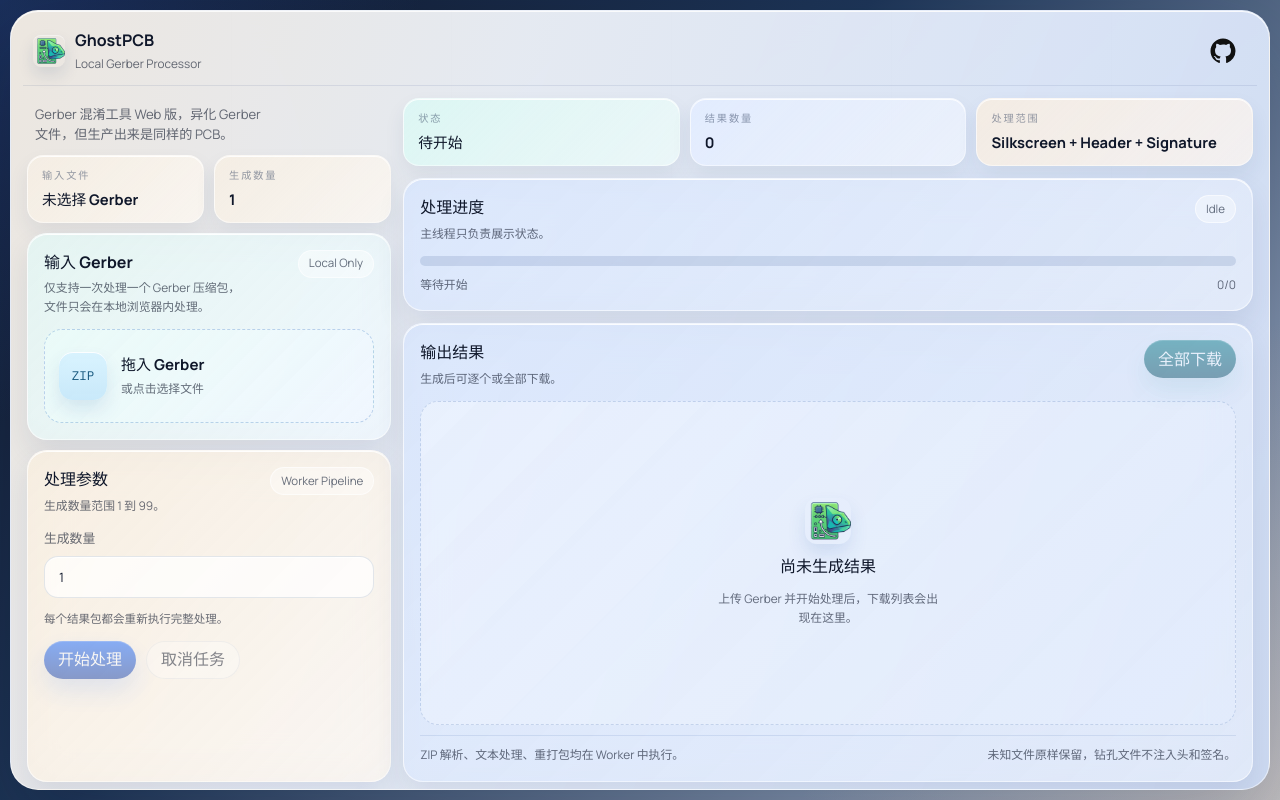
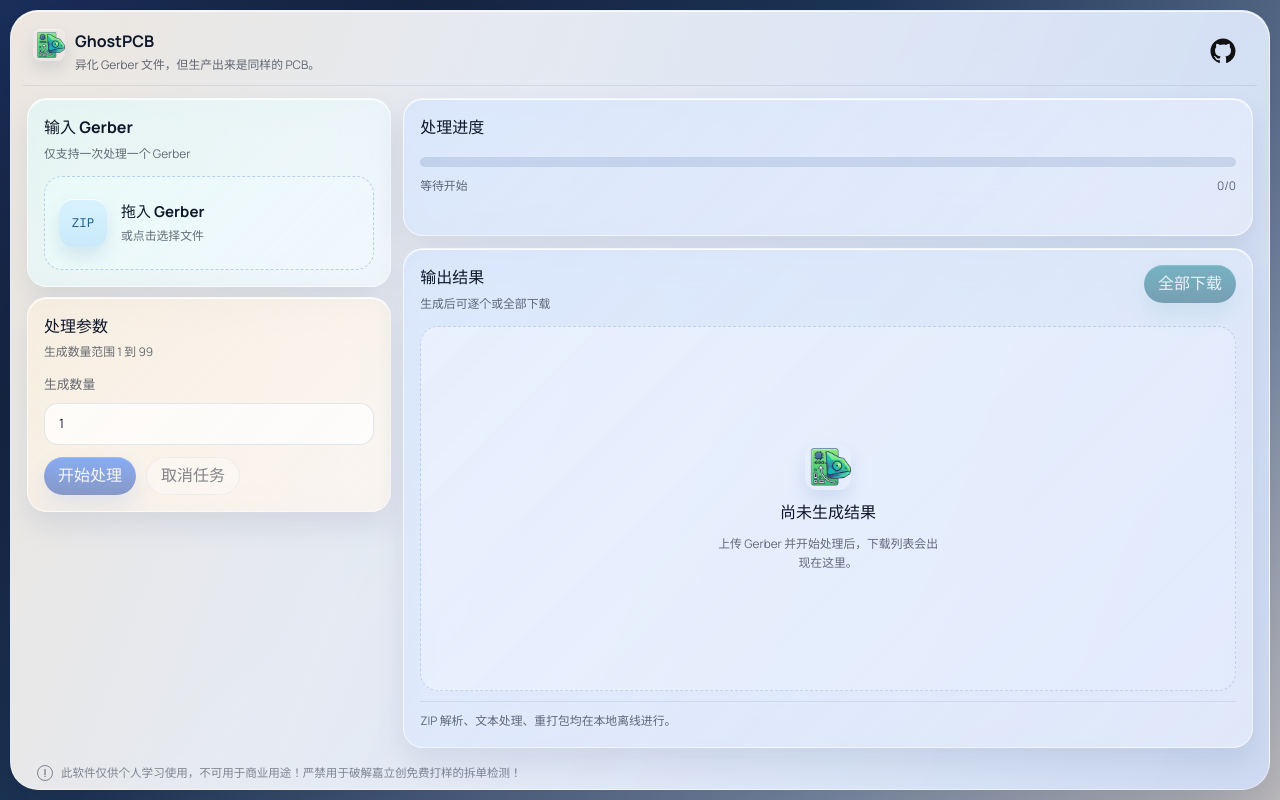
Before and after one commit to Nitmi/GhostPCB-Web, a React (Vite) app: page / in a window 1280 px wide. Built offline with nearby package versions, Linux system fonts and the light colour scheme.

Commit message:
简化页面

```diff
--- a/src/app/App.tsx
+++ b/src/app/App.tsx
@@ -125,17 +125,6 @@ function App() {
   };
 
   const isRunning = status === "running";
-  const outputCount = results.length;
-  const fileLabel = selectedFile ? selectedFile.name : "未选择 Gerber";
-  const statusLabel =
-    status === "running"
-      ? "处理中"
-      : status === "success"
-        ? "已完成"
-        : status === "error"
-          ? "异常"
-          : "待开始";
-
   return (
     <main className="app-shell">
       <section className="app-window">
@@ -146,7 +135,7 @@ function App() {
             <img className="window-app-icon" src="/icon.png" alt="" />
             <div className="window-app-copy">
               <strong>GhostPCB</strong>
-              <span>Local Gerber Processor</span>
+              <span>异化 Gerber 文件，但生产出来是同样的 PCB。</span>
             </div>
           </div>
 
@@ -171,24 +160,6 @@ function App() {
 
         <section id="workspace" className="workspace-body">
           <aside className="workspace-sidebar">
-            <div className="sidebar-intro">
-              <p>
-                Gerber 混淆工具 Web 版，异化 Gerber 文件，但生产出来是同样的
-                PCB。
-              </p>
-            </div>
-
-            <div className="sidebar-metrics">
-              <div className="metric-item">
-                <span>输入文件</span>
-                <strong>{fileLabel}</strong>
-              </div>
-              <div className="metric-item">
-                <span>生成数量</span>
-                <strong>{count}</strong>
-              </div>
-            </div>
-
             <UploadPanel
               selectedFile={selectedFile}
               disabled={isRunning}
@@ -209,24 +180,8 @@ function App() {
           </aside>
 
           <section className="workspace-main">
-            <div className="main-summary">
-              <div className="summary-card">
-                <span>状态</span>
-                <strong>{statusLabel}</strong>
-              </div>
-              <div className="summary-card">
-                <span>结果数量</span>
-                <strong>{outputCount}</strong>
-              </div>
-              <div className="summary-card">
-                <span>处理范围</span>
-                <strong>Silkscreen + Header + Signature</strong>
-              </div>
-            </div>
-
             <ProgressBar
               progress={progress}
-              active={isRunning || status === "success"}
             />
             <ResultPanel
               status={status}
@@ -237,6 +192,13 @@ function App() {
             />
           </section>
         </section>
+
+        <footer className="app-disclaimer">
+          <span className="app-disclaimer-icon" aria-hidden="true">
+            !
+          </span>
+          此软件仅供个人学习使用，不可用于商业用途！严禁用于破解嘉立创免费打样的拆单检测！
+        </footer>
       </section>
     </main>
   );
--- a/src/app/app.css
+++ b/src/app/app.css
@@ -47,7 +47,7 @@
 
 .window-app {
   display: inline-flex;
-  align-items: center;
+  align-items: flex-start;
   gap: 10px;
 }
 
@@ -71,11 +71,14 @@
 }
 
 .window-app-copy span,
-.sidebar-intro p,
 .panel p,
 .result-panel-footer {
   color: var(--text-soft);
   font-size: 0.74rem;
+}
+
+.window-app-copy span {
+  line-height: 1.45;
 }
 
 .window-toolbar {
@@ -128,7 +131,7 @@
   display: grid;
   grid-template-columns: minmax(360px, 3fr) minmax(0, 7fr);
   gap: 12px;
-  height: calc(100% - 54px);
+  height: calc(100% - 88px);
   padding: 12px 4px 4px;
 }
 
@@ -140,102 +143,14 @@
 
 .workspace-sidebar {
   display: grid;
-  grid-template-rows: auto auto auto 1fr;
+  align-content: start;
   gap: 10px;
 }
 
 .workspace-main {
   display: grid;
-  grid-template-rows: auto auto 1fr;
+  grid-template-rows: auto 1fr;
   gap: 12px;
-}
-
-.sidebar-intro {
-  padding: 6px 8px 0;
-}
-
-.sidebar-intro p {
-  margin: 0;
-  max-width: 30ch;
-  font-size: 0.82rem;
-  line-height: 1.55;
-}
-
-.sidebar-metrics,
-.main-summary {
-  display: grid;
-  gap: 10px;
-}
-
-.sidebar-metrics {
-  grid-template-columns: repeat(2, minmax(0, 1fr));
-}
-
-.main-summary {
-  grid-template-columns: repeat(3, minmax(0, 1fr));
-}
-
-.metric-item,
-.summary-card {
-  min-height: 68px;
-  padding: 11px 14px;
-  border-radius: 16px;
-  border: 1px solid rgba(255, 255, 255, 0.5);
-  box-shadow:
-    inset 0 1px 0 rgba(255, 255, 255, 0.85),
-    0 10px 20px rgba(40, 60, 104, 0.08);
-}
-
-.metric-item {
-  background:
-    linear-gradient(135deg, rgba(245, 238, 228, 0.9), rgba(255, 250, 242, 0.72));
-}
-
-.summary-card {
-  background:
-    linear-gradient(135deg, rgba(225, 236, 253, 0.9), rgba(242, 246, 255, 0.72));
-}
-
-.summary-card:nth-child(1) {
-  background:
-    linear-gradient(135deg, rgba(219, 247, 244, 0.92), rgba(239, 253, 251, 0.72));
-}
-
-.summary-card:nth-child(2) {
-  background:
-    linear-gradient(135deg, rgba(226, 236, 255, 0.92), rgba(241, 246, 255, 0.72));
-}
-
-.summary-card:nth-child(3) {
-  background:
-    linear-gradient(135deg, rgba(245, 236, 226, 0.92), rgba(255, 247, 239, 0.72));
-}
-
-.summary-card:nth-child(4) {
-  background:
-    linear-gradient(135deg, rgba(231, 233, 255, 0.92), rgba(244, 246, 255, 0.72));
-}
-
-.metric-item span,
-.summary-card span {
-  display: block;
-  margin-bottom: 7px;
-  color: rgba(31, 48, 80, 0.46);
-  font-size: 0.64rem;
-  text-transform: uppercase;
-  letter-spacing: 0.18em;
-}
-
-.metric-item strong,
-.summary-card strong {
-  display: -webkit-box;
-  overflow: hidden;
-  color: var(--text);
-  font-size: 0.92rem;
-  line-height: 1.28;
-  -webkit-line-clamp: 2;
-  -webkit-box-orient: vertical;
-  word-break: break-all;
 }
 
 .panel {
@@ -546,7 +461,7 @@
 }
 
 .progress-panel {
-  min-height: 126px;
+  min-height: 138px;
 }
 
 .progress-shell {
@@ -802,6 +717,33 @@
   border-top: 1px solid rgba(52, 94, 166, 0.12);
 }
 
+.app-disclaimer {
+  position: relative;
+  z-index: 1;
+  display: flex;
+  align-items: center;
+  gap: 8px;
+  min-height: 34px;
+  padding: 8px 14px 0;
+  color: rgba(15, 23, 42, 0.48);
+  font-size: 0.72rem;
+  line-height: 1.45;
+}
+
+.app-disclaimer-icon {
+  width: 16px;
+  height: 16px;
+  display: inline-flex;
+  align-items: center;
+  justify-content: center;
+  flex: 0 0 auto;
+  border-radius: 999px;
+  border: 1px solid currentColor;
+  font-size: 0.7rem;
+  font-weight: 700;
+  line-height: 1;
+}
+
 @keyframes sheen {
   from {
     transform: translateX(-120%);
@@ -815,10 +757,6 @@
 @media (max-width: 1180px) {
   .workspace-body {
     grid-template-columns: minmax(320px, 3fr) minmax(0, 7fr);
-  }
-
-  .main-summary {
-    grid-template-columns: repeat(2, minmax(0, 1fr));
   }
 }
 
@@ -842,6 +780,10 @@
   .workspace-main {
     min-height: auto;
   }
+
+  .workspace-sidebar {
+    align-content: start;
+  }
 }
 
 @media (max-width: 820px) {
@@ -853,8 +795,6 @@
     flex: 0 0 auto;
   }
 
-  .sidebar-metrics,
-  .main-summary,
   .result-focus-meta,
   .finder-header,
   .finder-row {
@@ -881,6 +821,11 @@
     border-radius: 22px;
   }
 
+  .app-disclaimer {
+    padding: 10px 8px 0;
+    font-size: 0.68rem;
+  }
+
   .window-app-copy span {
     font-size: 0.68rem;
   }
@@ -895,10 +840,32 @@
     height: 32px;
   }
 
-  .panel-head,
   .result-panel-footer {
     flex-direction: column;
     align-items: flex-start;
+  }
+
+  .panel-head {
+    align-items: flex-start;
+    justify-content: space-between;
+  }
+
+  .panel-head > div:first-child {
+    flex: 1 1 auto;
+    min-width: 0;
+  }
+
+  .upload-panel .panel-head p,
+  .control-panel .panel-head p,
+  .progress-panel .panel-head p,
+  .result-panel .panel-head p {
+    max-width: none;
+  }
+
+  .muted-chip,
+  .window-chip {
+    align-self: flex-start;
+    margin-left: 12px;
   }
 
   .upload-dropzone {
--- a/src/features/gerber-process/ui/ProcessForm.tsx
+++ b/src/features/gerber-process/ui/ProcessForm.tsx
@@ -1,28 +1,28 @@
 import {
   MAX_PROCESS_COUNT,
   MIN_PROCESS_COUNT,
-} from '../../../shared/constants/process.ts'
+} from "../../../shared/constants/process.ts";
 
 interface ProcessFormProps {
-  count: number
-  disabled: boolean
-  isRunning: boolean
-  onCountChange: (value: number) => void
-  onSubmit: () => void
-  onCancel: () => void
+  count: number;
+  disabled: boolean;
+  isRunning: boolean;
+  onCountChange: (value: number) => void;
+  onSubmit: () => void;
+  onCancel: () => void;
 }
 
 export function ProcessForm(props: ProcessFormProps) {
-  const { count, disabled, isRunning, onCountChange, onSubmit, onCancel } = props
+  const { count, disabled, isRunning, onCountChange, onSubmit, onCancel } =
+    props;
 
   return (
     <section className="panel panel-muted control-panel">
       <div className="panel-head">
         <div>
           <h2>处理参数</h2>
-          <p>生成数量范围 1 到 99。</p>
+          <p>生成数量范围 1 到 99</p>
         </div>
-        <span className="muted-chip">Worker Pipeline</span>
       </div>
 
       <div className="form-grid">
@@ -36,11 +36,13 @@ export function ProcessForm(props: ProcessFormProps) {
             onChange={(event) => onCountChange(Number(event.target.value))}
           />
         </label>
-        <div className="field-hint">
-          每个结果包都会重新执行完整处理。
-        </div>
         <div className="form-actions">
-          <button type="button" className="primary-button" disabled={disabled} onClick={onSubmit}>
+          <button
+            type="button"
+            className="primary-button"
+            disabled={disabled}
+            onClick={onSubmit}
+          >
             开始处理
           </button>
           <button
@@ -54,5 +56,5 @@ export function ProcessForm(props: ProcessFormProps) {
         </div>
       </div>
     </section>
-  )
+  );
 }
--- a/src/features/gerber-process/ui/ProgressBar.tsx
+++ b/src/features/gerber-process/ui/ProgressBar.tsx
@@ -1,26 +1,26 @@
-import type { ProgressState } from '../model/types.ts'
+import type { ProgressState } from "../model/types.ts";
 
 interface ProgressBarProps {
-  progress: ProgressState
-  active: boolean
+  progress: ProgressState;
 }
 
 export function ProgressBar(props: ProgressBarProps) {
-  const { progress, active } = props
+  const { progress } = props;
 
   return (
     <section className="panel panel-dark progress-panel">
       <div className="panel-head">
         <div>
           <h2>处理进度</h2>
-          <p>主线程只负责展示状态。</p>
         </div>
-        <span className="muted-chip">{active ? `${progress.percent}%` : 'Idle'}</span>
       </div>
 
       <div className="progress-shell">
         <div className="progress-track">
-          <div className="progress-fill" style={{ width: `${progress.percent}%` }} />
+          <div
+            className="progress-fill"
+            style={{ width: `${progress.percent}%` }}
+          />
         </div>
         <div className="progress-meta">
           <span>{progress.message}</span>
@@ -30,5 +30,5 @@ export function ProgressBar(props: ProgressBarProps) {
         </div>
       </div>
     </section>
-  )
+  );
 }
--- a/src/features/gerber-process/ui/ResultPanel.tsx
+++ b/src/features/gerber-process/ui/ResultPanel.tsx
@@ -1,23 +1,23 @@
-import { formatBytes } from '../../../shared/utils/format.ts'
-import type { DownloadableResult, ProcessStatus } from '../model/types.ts'
+import { formatBytes } from "../../../shared/utils/format.ts";
+import type { DownloadableResult, ProcessStatus } from "../model/types.ts";
 
 interface ResultPanelProps {
-  status: ProcessStatus
-  error: string | null
-  results: DownloadableResult[]
-  onDownloadAll: () => void
-  onDownloadOne: (result: DownloadableResult) => void
+  status: ProcessStatus;
+  error: string | null;
+  results: DownloadableResult[];
+  onDownloadAll: () => void;
+  onDownloadOne: (result: DownloadableResult) => void;
 }
 
 export function ResultPanel(props: ResultPanelProps) {
-  const { status, error, results, onDownloadAll, onDownloadOne } = props
+  const { status, error, results, onDownloadAll, onDownloadOne } = props;
 
   return (
     <section className="panel panel-dark result-panel">
       <div className="panel-head">
         <div>
           <h2>输出结果</h2>
-          <p>生成后可逐个或全部下载。</p>
+          <p>生成后可逐个或全部下载</p>
         </div>
         <div className="result-actions">
           <button
@@ -38,14 +38,16 @@ export function ResultPanel(props: ResultPanelProps) {
           </div>
         ) : null}
 
-      {!error && results.length === 0 ? (
-        <div className="results-empty" data-running={status === 'running'}>
-          <img className="results-empty-icon" src="/icon.png" alt="" />
-          <strong>{status === 'running' ? '正在准备结果包' : '尚未生成结果'}</strong>
+        {!error && results.length === 0 ? (
+          <div className="results-empty" data-running={status === "running"}>
+            <img className="results-empty-icon" src="/icon.png" alt="" />
+            <strong>
+              {status === "running" ? "正在准备结果包" : "尚未生成结果"}
+            </strong>
             <p>
-              {status === 'running'
-                ? '处理完成后，结果会以密集列表显示在这里。'
-                : '上传 Gerber 并开始处理后，下载列表会出现在这里。'}
+              {status === "running"
+                ? "处理完成后，结果会以密集列表显示在这里。"
+                : "上传 Gerber 并开始处理后，下载列表会出现在这里。"}
             </p>
           </div>
         ) : null}
@@ -122,9 +124,8 @@ export function ResultPanel(props: ResultPanelProps) {
       </div>
 
       <footer className="result-panel-footer">
-        <span>ZIP 解析、文本处理、重打包均在 Worker 中执行。</span>
-        <span>未知文件原样保留，钻孔文件不注入头和签名。</span>
+        <span>ZIP 解析、文本处理、重打包均在本地离线进行。</span>
       </footer>
     </section>
-  )
+  );
 }
--- a/src/features/gerber-process/ui/UploadPanel.tsx
+++ b/src/features/gerber-process/ui/UploadPanel.tsx
@@ -62,9 +62,8 @@ export function UploadPanel(props: UploadPanelProps) {
       <div className="panel-head">
         <div>
           <h2>输入 Gerber</h2>
-          <p>仅支持一次处理一个 Gerber 压缩包，文件只会在本地浏览器内处理。</p>
+          <p>仅支持一次处理一个 Gerber</p>
         </div>
-        <span className="muted-chip">Local Only</span>
       </div>
 
       <div
```
